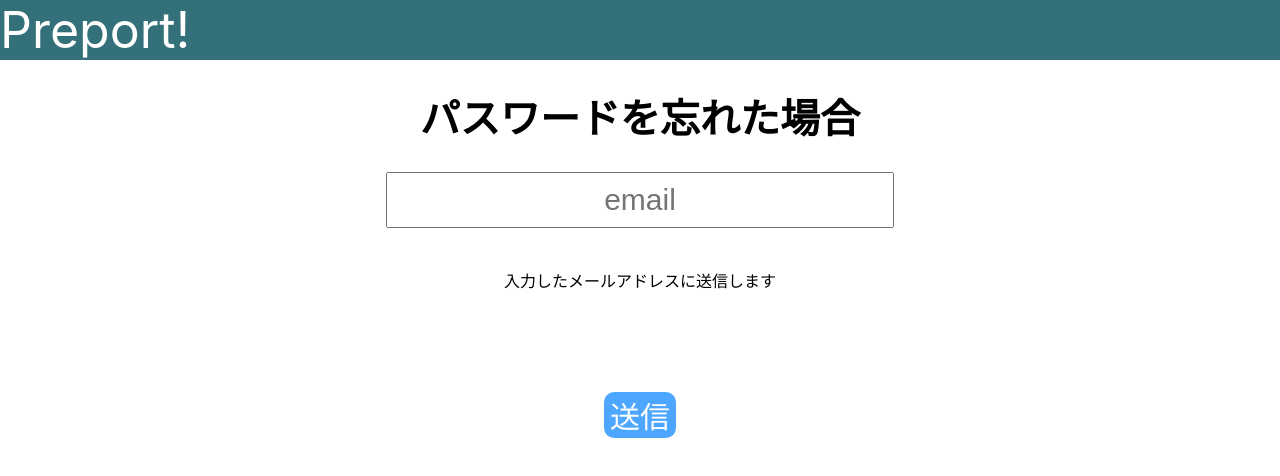
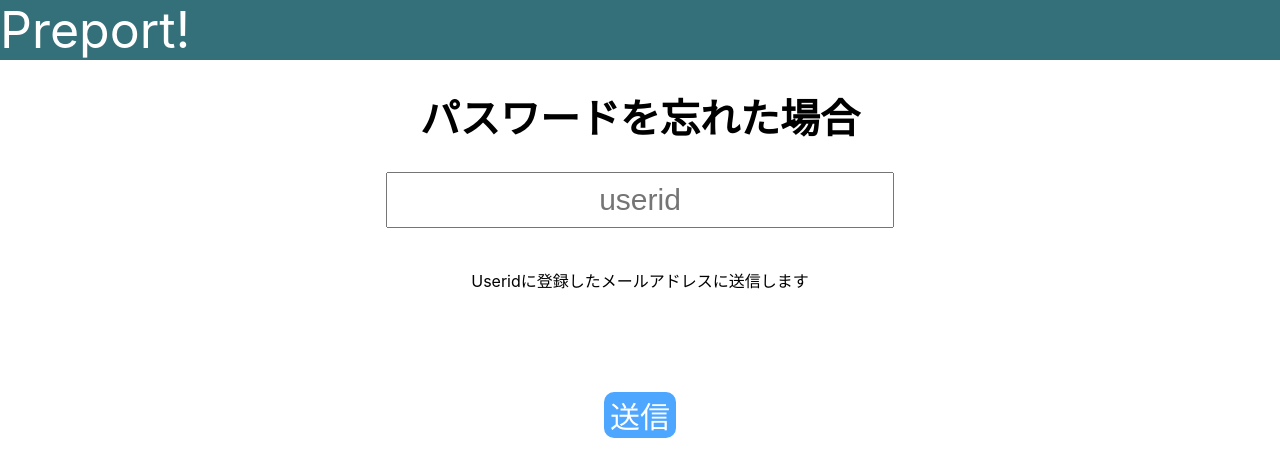
Before and after one commit to HICS-ppp/test2, a React (Create React App) app: page /passinquiry in a window 1280 px wide. Shown: the top 476 px of the page. Built offline with nearby package versions, Linux system fonts and the light colour scheme.

Commit message:
11/30 米村

```diff
--- a/src/passinquiry/passchange.tsx
+++ b/src/passinquiry/passchange.tsx
@@ -15,7 +15,7 @@ import firebase from "firebase/compat";
 const Passchange = () => {
 
 
-    const maile = window.localStorage.getItem("maile");
+    const userid = window.localStorage.getItem("userid");
 
     const [pass,setPass] = useState("");
     const [pass2,setPass2] = useState("");
@@ -26,7 +26,7 @@ const Passchange = () => {
     if (pass !== pass2) {
         alert("パスワードが一致しません")
     } else {
-        update(ref( database,"Users/"+{maile}),{
+        update(ref( database,"Users/"+{userid}),{
             pass:pass,
         });
          window.location.href="/passchangecom"
@@ -62,7 +62,7 @@ const Passchange = () => {
                     <button className="change">変更</button>
                 </div>
 
-          {/*          <p>{maile}</p>*/}
+                    <p>{userid}</p>
 
                 </form>
 
--- a/src/passinquiry/passinquiry.tsx
+++ b/src/passinquiry/passinquiry.tsx
@@ -8,13 +8,13 @@ import {set} from "react-hook-form";
 
 const Passinquiry = () => {
 
-    const [passEmail, setPassEmail] = useState("");
+    const [passUserid, setUserid] = useState("");
 
 
     const handleSubmit = async (e: any) => {
         e.preventDefault();
             //　ローカルストレージに一度保存する
-            localStorage.setItem('E', passEmail);
+            localStorage.setItem('userid', passUserid);
             window.location.href = "/passinquiry_mail_send"
     }
 
@@ -34,16 +34,15 @@ const Passinquiry = () => {
 
                     <div className="passmaildiv">
                         <input className="passmail"
-                               name="email"
-                               type="email"
-                               placeholder="email"
-                               onChange={(e) => setPassEmail(e.target.value)}
-
+                               name="userid"
+                               type="userid"
+                               placeholder="userid"
+                               onChange={(e) => setUserid(e.target.value)}
                         />
 
                     </div>
                     <div className="mail4div">
-                        <label className="mail4">入力したメールアドレスに送信します</label>
+                        <label className="mail4">Useridに登録したメールアドレスに送信します</label>
                     </div>
 
                     <div className="mailbuttondiv">
--- a/src/passinquiry/passinquiry_mail_send.tsx
+++ b/src/passinquiry/passinquiry_mail_send.tsx
@@ -10,7 +10,10 @@ const Passinquirymail = () => {
 
     // ローカルストレージ内データのget
 
-    const Maile = localStorage.getItem('E');
+    const Maile = localStorage.getItem('userid');
+
+
+
 
     // 控えurl:'https://www.example.com/finishSignUp?cartId=1234'
     // ↓firebaseメール認証の定義処理
```
